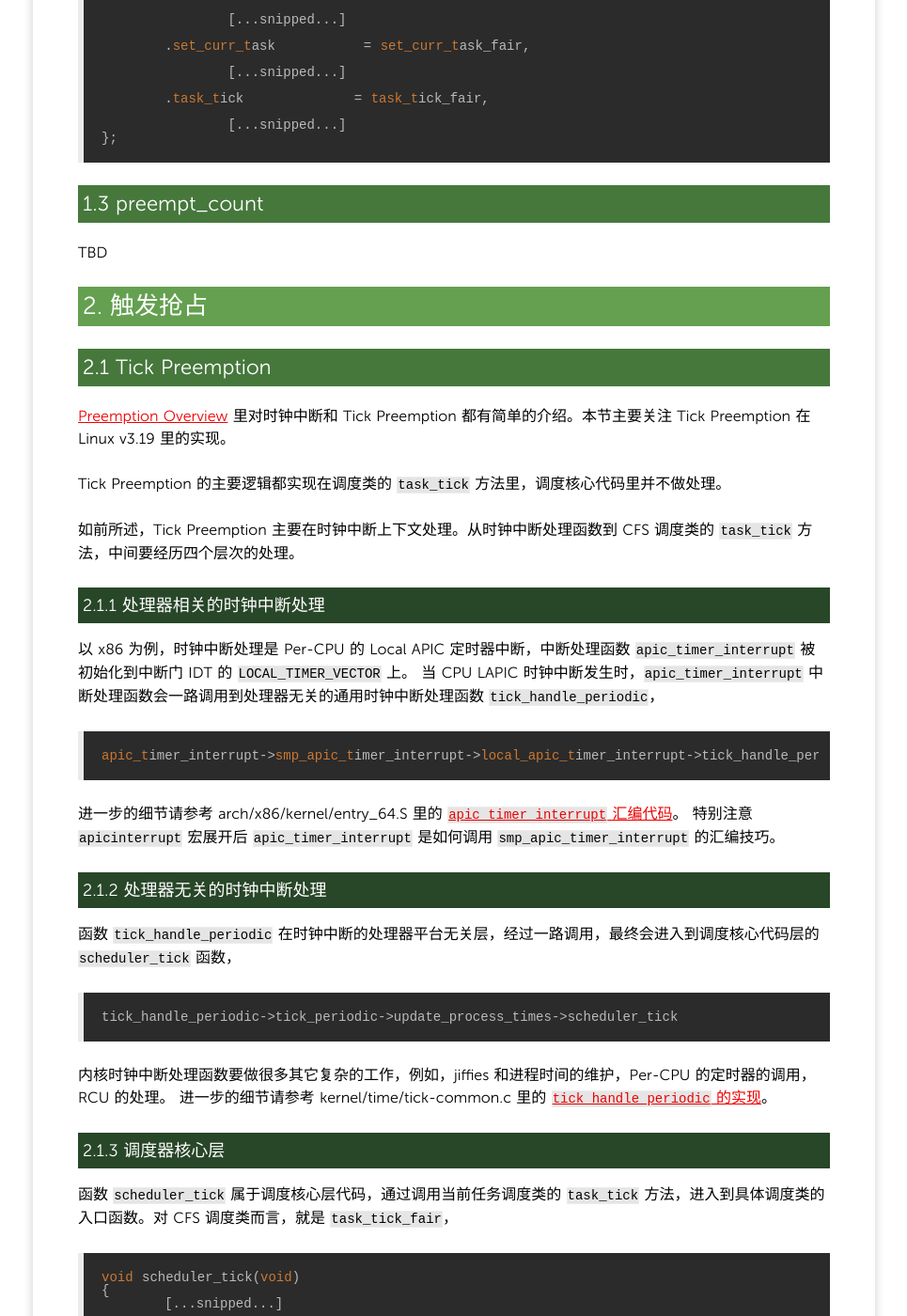
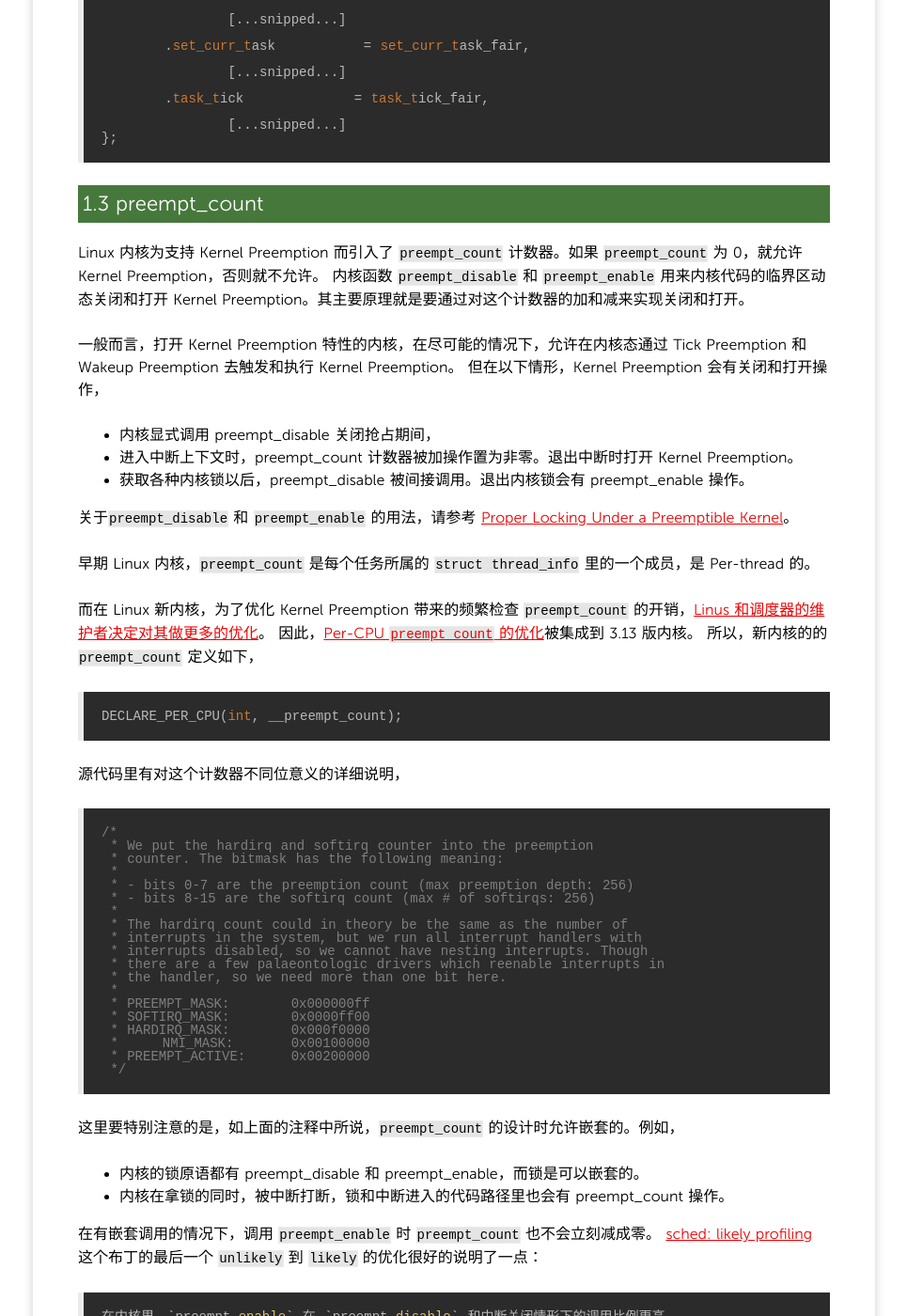
Before and after one commit to yangoliver/yangoliver.github.io, a Jekyll site: the page built from _posts/2016/2016-03-12-linux-scheduler-2.md, in a window 1280 px wide and 1400 px high, scrolled down 3955 px. Shown: the whole window at 94% size, without its empty margins (157-1122 px from the left). Built offline with Jekyll 4.4.1, drawn with Linux system fonts in a browser that asks for light colours; comment, search, counter and statistics services are not loaded; some of the changed text lies outside the part shown.

Commit message:
a new blog: Preemption Implementation

```diff
--- a/_posts/2016/2016-03-12-linux-scheduler-2.md
+++ b/_posts/2016/2016-03-12-linux-scheduler-2.md
@@ -155,7 +155,64 @@ Linux 内核的 CFS 调度算法就是通过实现该调度类结构来实现其
 
 ### 1.3 preempt_count
 
-TBD
+Linux 内核为支持 Kernel Preemption 而引入了 `preempt_count` 计数器。如果 `preempt_count` 为 0，就允许 Kernel Preemption，否则就不允许。
+内核函数 `preempt_disable` 和 `preempt_enable` 用来内核代码的临界区动态关闭和打开 Kernel Preemption。其主要原理就是要通过对这个计数器的加和减来实现关闭和打开。
+
+一般而言，打开 Kernel Preemption 特性的内核，在尽可能的情况下，允许在内核态通过 Tick Preemption 和 Wakeup Preemption 去触发和执行 Kernel Preemption。
+但在以下情形，Kernel Preemption 会有关闭和打开操作，
+
+* 内核显式调用  `preempt_disable` 关闭抢占期间，
+* 进入中断上下文时，`preempt_count` 计数器被加操作置为非零。退出中断时打开 Kernel Preemption。
+* 获取各种内核锁以后，`preempt_disable` 被间接调用。退出内核锁会有 `preempt_enable` 操作。
+
+关于`preempt_disable` 和 `preempt_enable` 的用法，请参考 [Proper Locking Under a Preemptible Kernel](https://github.com/torvalds/linux/blob/v3.19/Documentation/preempt-locking.txt)。
+
+早期 Linux 内核，`preempt_count` 是每个任务所属的 `struct thread_info` 里的一个成员，是 Per-thread 的。
+
+而在 Linux 新内核，为了优化 Kernel Preemption 带来的频繁检查 `preempt_count` 的开销，[Linus 和调度器的维护者决定对其做更多的优化](https://lwn.net/Articles/563185/)。
+因此，[Per-CPU `preempt_count` 的优化](https://github.com/torvalds/linux/commit/c2daa3bed53a81171cf8c1a36db798e82b91afe8)被集成到 3.13 版内核。
+所以，新内核的的 `preempt_count` 定义如下，
+
+	DECLARE_PER_CPU(int, __preempt_count);
+
+源代码里有对这个计数器不同位意义的详细说明，
+
+	/*
+	 * We put the hardirq and softirq counter into the preemption
+	 * counter. The bitmask has the following meaning:
+	 *
+	 * - bits 0-7 are the preemption count (max preemption depth: 256)
+	 * - bits 8-15 are the softirq count (max # of softirqs: 256)
+	 *
+	 * The hardirq count could in theory be the same as the number of
+	 * interrupts in the system, but we run all interrupt handlers with
+	 * interrupts disabled, so we cannot have nesting interrupts. Though
+	 * there are a few palaeontologic drivers which reenable interrupts in
+	 * the handler, so we need more than one bit here.
+	 *
+	 * PREEMPT_MASK:	0x000000ff
+	 * SOFTIRQ_MASK:	0x0000ff00
+	 * HARDIRQ_MASK:	0x000f0000
+	 *     NMI_MASK:	0x00100000
+	 * PREEMPT_ACTIVE:	0x00200000
+	 */
+
+这里要特别注意的是，如上面的注释中所说，`preempt_count` 的设计时允许嵌套的。例如，
+
+- 内核的锁原语都有 `preempt_disable` 和 `preempt_enable`，而锁是可以嵌套的。
+- 内核在拿锁的同时，被中断打断，锁和中断进入的代码路径里也会有 `preempt_count` 操作。
+
+在有嵌套调用的情况下，调用 `preempt_enable` 时 `preempt_count` 也不会立刻减成零。
+[sched: likely profiling](https://github.com/torvalds/linux/commit/beed33a816204cb402c69266475b6a60a2433ceb) 这个布丁的最后一个 `unlikely` 到 `likely` 的优化很好的说明了一点：
+
+	在内核里，`preempt_enable` 在 `preempt_disable` 和中断关闭情形下的调用比例更高。
+
+另外要特别注意 `PREEMPT_ACTIVE` 位的用法，
+
+- 在内核打开 Kernel Preemption 的时候，`PREEMPT_ACTIVE` 用来指示 `__schedule` 函数正确处理 Kernel Preemption 语义，防止被打断的即将睡眠的任务被从 Run Queue 误删。
+- 在内核关闭 Kernel Preemption 时，虽然只有 User Preemption，`cond_resched` 还是利用这个标志来判断内核调度器是否初始化完成。
+
+以上两点在后续的 User Preemption 和 Kernel Preemption 的相关章节会展开介绍。
 
 ## 2. 触发抢占
 
@@ -581,9 +638,9 @@ User Preemption 的代码同样是显示地调用 schedule 函数，但与主动
 
 1. 检查 `preempt_count` 是否非零和 IRQ 是否处于 disabled 状态，如果是则不允许抢占。
 
-  做这个检查是为防止抢占的嵌套调用。例如，[`preempt_enable` 可以在关中断时被调用](https://github.com/torvalds/linux/commit/beed33a816204cb402c69266475b6a60a2433ceb)。
-  总之，内核并不保证调用 `preempt_enable` 之前，总是可以被抢占的。这是因为，`preempt_enable` 嵌入在很多内核函数里，可以被嵌套间接调用。
-  此外，抢占正在进行时也能让这种嵌套的抢占调用不会再次触发抢占。
+   做这个检查是为防止抢占的嵌套调用。例如，[`preempt_enable` 可以在关中断时被调用](https://github.com/torvalds/linux/commit/beed33a816204cb402c69266475b6a60a2433ceb)。
+   总之，内核并不保证调用 `preempt_enable` 之前，总是可以被抢占的。这是因为，`preempt_enable` 嵌入在很多内核函数里，可以被嵌套间接调用。
+   此外，抢占正在进行时也能让这种嵌套的抢占调用不会再次触发抢占。
 
 2. 设置 `preempt_count` 的 `PREEMPT_ACTIVE`，避免抢占发生途中，再有内核抢占。
 
@@ -680,9 +737,11 @@ Linux v3.19 `preempt_schedule` 的代码如下，
 ### 4. 关联阅读
 
 * [Preemption Overview](http://oliveryang.net/2016/03/linux-scheduler-1/)
-* [Intel Intel 64 and IA-32 Architectures Software Developer's Manual Volume 3](http://www.intel.com/content/www/us/en/processors/architectures-software-developer-manuals.html) 6.14 和 13.4 章节
+* [Proper Locking Under a Preemptible Kernel](https://github.com/torvalds/linux/blob/v3.19/Documentation/preempt-locking.txt)
+* [Optimizing preemption](https://lwn.net/Articles/563185/)
+* [Modular Scheduler Core and Completely Fair Scheduler](http://lwn.net/Articles/230501/)
+* [CFS scheduler design](https://github.com/torvalds/linux/blob/v3.19/Documentation/scheduler/sched-design-CFS.txt)
+* [Deadline scheduling for Linux](http://lwn.net/Articles/356576/)
 * [x86 系统调用入门](http://blog.csdn.net/yayong/article/details/416477)
 * [Linux Kernel Stack](https://github.com/torvalds/linux/blob/v3.19/Documentation/x86/x86_64/kernel-stacks)
-* [Proper Locking Under a Preemptible Kernel](https://github.com/torvalds/linux/blob/v3.19/Documentation/preempt-locking.txt)
-* [Modular Scheduler Core and Completely Fair Scheduler](http://lwn.net/Articles/230501/)
-* [Deadline scheduling for Linux](http://lwn.net/Articles/356576/)
+* [Intel Intel 64 and IA-32 Architectures Software Developer's Manual Volume 3](http://www.intel.com/content/www/us/en/processors/architectures-software-developer-manuals.html) 6.14 和 13.4 章节
```
